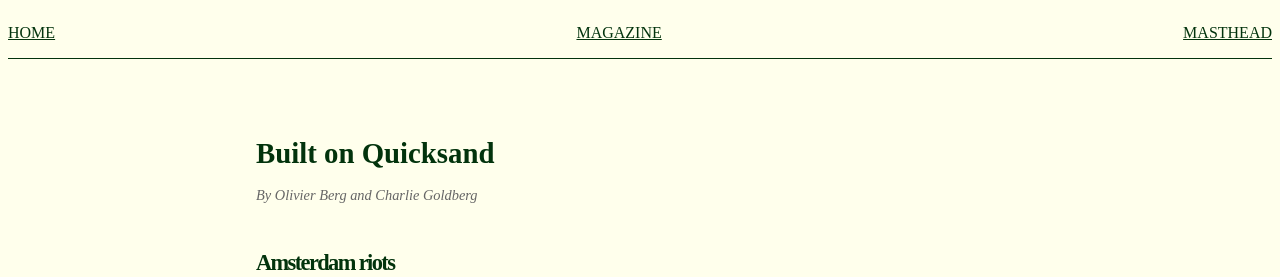
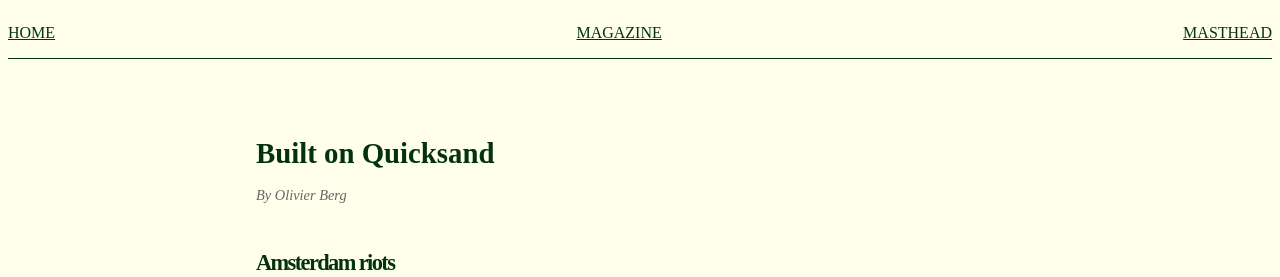
Before and after one commit to malaikaaiyar/folly, an Astro site: page /articles/built-on-quicksand in a window 1280 px wide. Shown: the top 277 px of the page. Built offline with nearby package versions, Linux system fonts and the light colour scheme; Astro itself is replaced by a stand-in of ours; a web font is replaced by a local one.

Commit message:
Update built-on-quicksand.md

```diff
--- a/src/content/articles/built-on-quicksand.md
+++ b/src/content/articles/built-on-quicksand.md
@@ -1,6 +1,6 @@
 ---
 title: "Built on Quicksand"
-author: "Olivier Berg and Charlie Goldberg"
+author: "Olivier Berg"
 category: "Analysis"
 published: true
 pubDate: 2023-11-20
```
